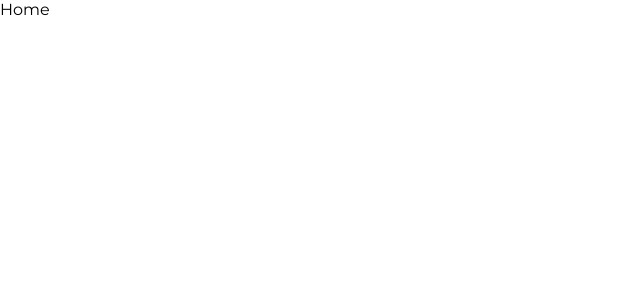
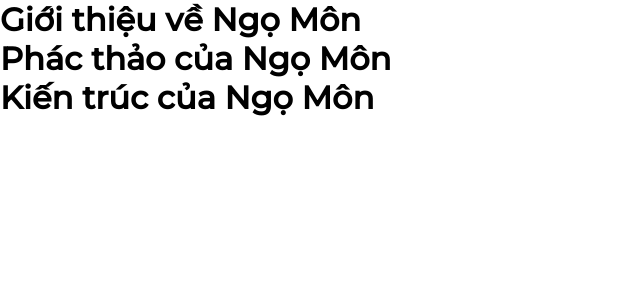
Before and after one commit to LanceNguyen23/NgoMon_GIS, a React (Vite) app: page / in a window 1280 px wide. Shown: the top 300 px of the page, without its empty margins (0-640 px from the left). Built offline with nearby package versions, Linux system fonts and the light colour scheme.

Commit message:
fix folder file

```diff
--- a/src/pages/Home.jsx
+++ /dev/null
@@ -1,5 +0,0 @@
-export default function Home() {
-  return (
-    <div>Home</div>
-  )
-}
--- /dev/null
+++ b/src/pages/home/Home.jsx
@@ -0,0 +1,18 @@
+export default function Home() {
+  return (
+    <div>
+      <div>
+
+      </div>
+      <div>
+        <h1>Giới thiệu về Ngọ Môn</h1>
+        <div></div>
+        <h1>Phác thảo của Ngọ Môn</h1>
+        <div></div>
+        <h1>Kiến trúc của Ngọ Môn</h1>
+        <div></div>
+        <div></div>
+      </div>
+    </div>
+  )
+}
```
Also changed, not shown: src/router/index.jsx (+4 -4 lines), src/pages/auth/Login.jsx (renamed from src/pages/Login.jsx), src/pages/contact/Contact.jsx (renamed from src/pages/Contact.jsx), src/pages/modal3d/Modal3D.jsx (renamed from src/pages/Modal3D.jsx).
